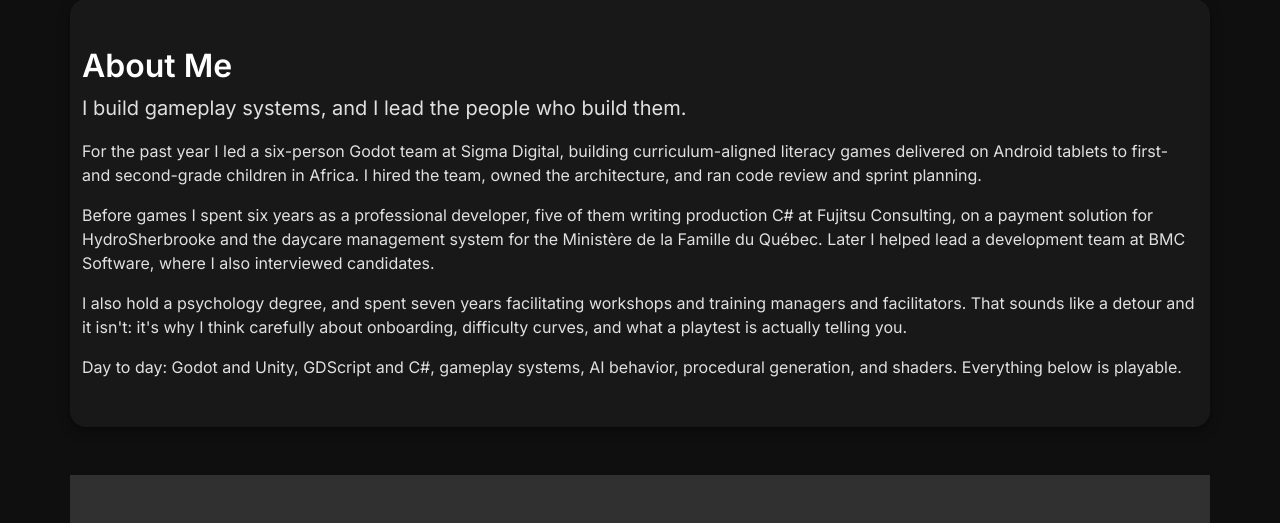
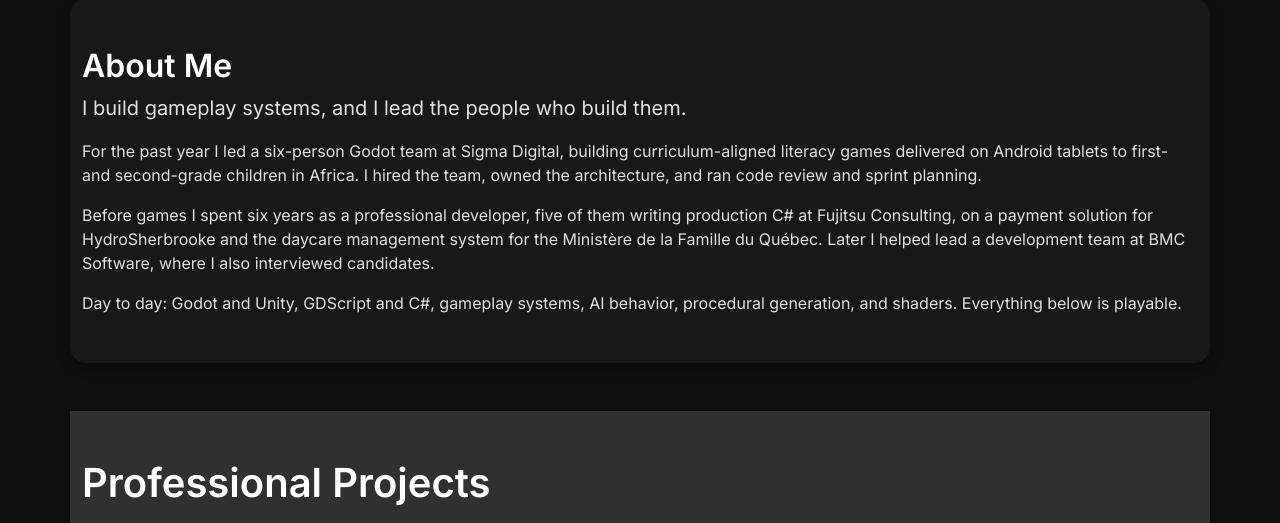
Before and after one commit to StrayEddy/edouardmurat.com, a Django app: page / in a window 1280 px wide. Shown: the part 905-1428 px from the top of the page. Run offline with Django 5.2, Linux system fonts and the light colour scheme.

Commit message:
Drop mental-health/psychology-degree paragraph from About section
Eddy's 2026-09-20 call: those years never go on LinkedIn or the
portfolio; this paragraph predated that ruling.

Co-Authored-By: Claude Sonnet 5 <noreply@anthropic.com>
Claude-Session: https://claude.ai/code/session_01WvjBh2Nxwt33XRoiWFQBPV

```diff
--- a/edouardmurat/core/templates/core/home.html
+++ b/edouardmurat/core/templates/core/home.html
@@ -24,7 +24,6 @@
     <p class="lead">I build gameplay systems, and I lead the people who build them.</p>
     <p>For the past year I led a six-person Godot team at Sigma Digital, building curriculum-aligned literacy games delivered on Android tablets to first- and second-grade children in Africa. I hired the team, owned the architecture, and ran code review and sprint planning.</p>
     <p>Before games I spent six years as a professional developer, five of them writing production C# at Fujitsu Consulting, on a payment solution for HydroSherbrooke and the daycare management system for the Minist&egrave;re de la Famille du Qu&eacute;bec. Later I helped lead a development team at BMC Software, where I also interviewed candidates.</p>
-    <p>I also hold a psychology degree, and spent seven years facilitating workshops and training managers and facilitators. That sounds like a detour and it isn't: it's why I think carefully about onboarding, difficulty curves, and what a playtest is actually telling you.</p>
     <p class="mb-0">Day to day: Godot and Unity, GDScript and C#, gameplay systems, AI behavior, procedural generation, and shaders. Everything below is playable.</p>
   </section>
 
```
